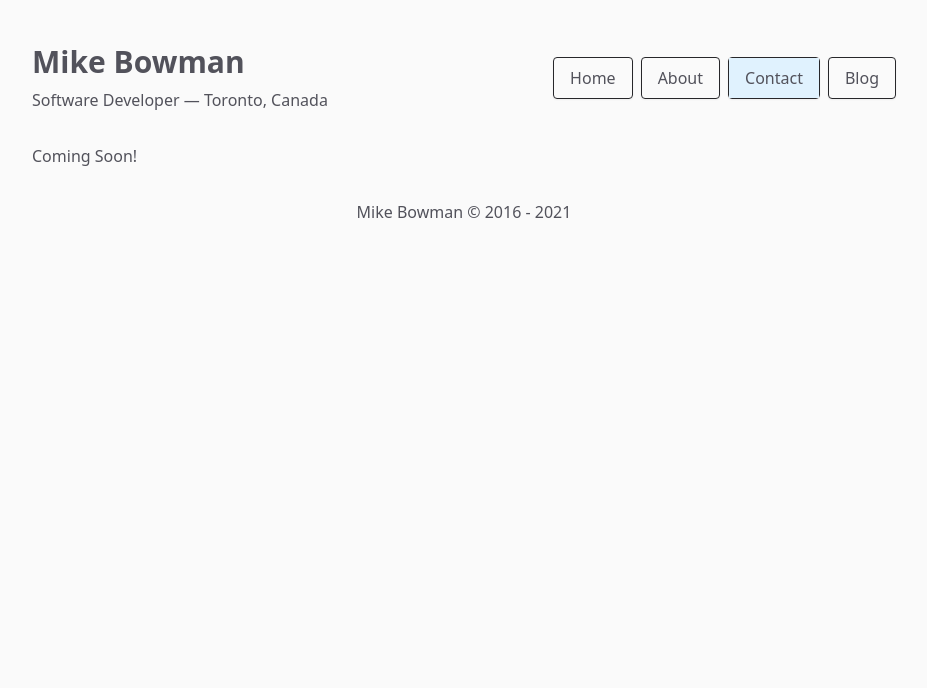
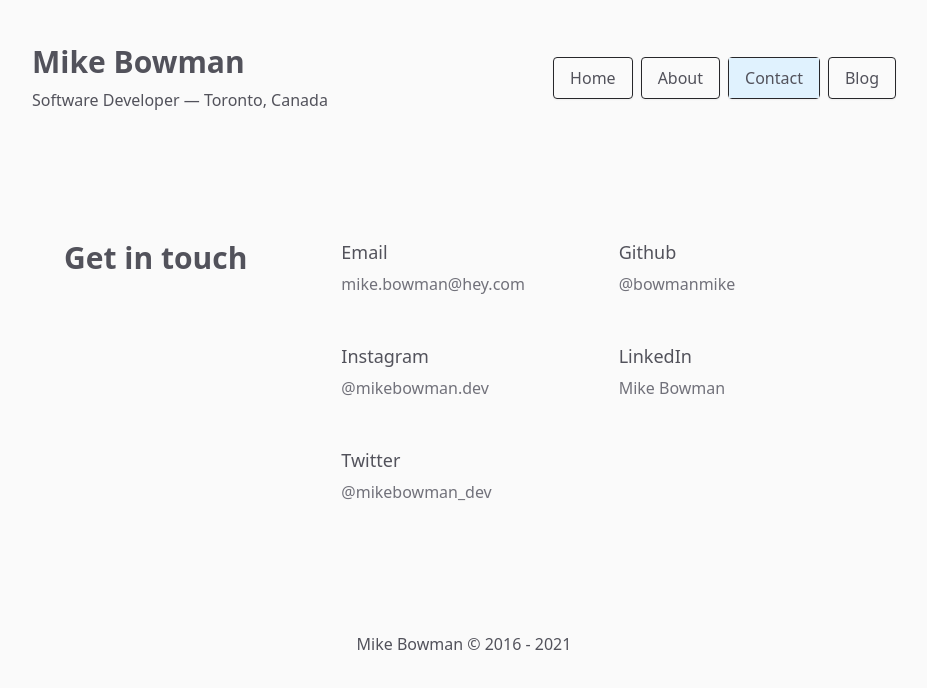
Before and after one commit to bowmanmike/bowmanmike.com, a Gatsby site: page /contact in a window 1280 px wide. Shown: the whole page, without its empty margins (176-1103 px from the left). Built offline with nearby package versions, Linux system fonts and the light colour scheme; Gatsby itself is replaced by a stand-in of ours.

Commit message:
Base contacts page

```diff
--- a/src/pages/contact.js
+++ b/src/pages/contact.js
@@ -3,10 +3,81 @@ import React from 'react';
 import Seo from '../components/Seo';
 
 const ContactPage = () => (
-  <>
+  <div>
     <Seo title="Contact" />
-    <h2>Coming Soon!</h2>
-  </>
+    <div className="max-w-7xl mx-auto py-16 px-4 sm:px-6 lg:py-24 lg:px-8">
+      <div>
+        <div className="lg:grid lg:grid-cols-3 lg:gap-8">
+          <h2 className="text-3xl font-bold sm:text-3xl">Get in touch</h2>
+          <div className="mt-8 grid grid-cols-1 gap-12 sm:grid-cols-2 sm:gap-x-8 sm:gap-y-12 lg:mt-0 lg:col-span-2">
+            <div>
+              <h3 className="text-lg leading-6 font-medium">Email</h3>
+              <dl className="mt-2 text-base text-gray-500">
+                <div>
+                  <dt className="sr-only">Email</dt>
+                  {/* Temp, until I can figure out email forwarding */}
+                  {/* <dd><a href="mailto:hello@mikebowman.dev">hello@mikebowman.dev</a></dd> */}
+                  <dd>
+                    <a href="mailto:mike.bowman@hey.com">mike.bowman@hey.com</a>
+                  </dd>
+                </div>
+              </dl>
+            </div>
+            <div>
+              <h3 className="text-lg leading-6 font-medium">Github</h3>
+              <dl className="mt-2 text-base text-gray-500">
+                <div>
+                  <dt className="sr-only">Github</dt>
+                  <dd>
+                    <a href="https://github.com/bowmanmike">@bowmanmike</a>
+                  </dd>
+                </div>
+              </dl>
+            </div>
+            <div>
+              <h3 className="text-lg leading-6 font-medium">Instagram</h3>
+              <dl className="mt-2 text-base text-gray-500">
+                <div>
+                  <dt className="sr-only">Instagram</dt>
+                  <dd>
+                    <a href="https://www.instagram.com/mikebowman.dev/">
+                      @mikebowman.dev
+                    </a>
+                  </dd>
+                </div>
+              </dl>
+            </div>
+            <div>
+              <h3 className="text-lg leading-6 font-medium">LinkedIn</h3>
+              <dl className="mt-2 text-base text-gray-500">
+                <div>
+                  <dt className="sr-only">LinkedIn</dt>
+                  <dd>
+                    <a href="https://www.linkedin.com/in/bowmanmike1/">
+                      Mike Bowman
+                    </a>
+                  </dd>
+                </div>
+              </dl>
+            </div>
+            <div>
+              <h3 className="text-lg leading-6 font-medium">Twitter</h3>
+              <dl className="mt-2 text-base text-gray-500">
+                <div>
+                  <dt className="sr-only">Twitter</dt>
+                  <dd>
+                    <a href="https://twitter.com/mikebowman_dev">
+                      @mikebowman_dev
+                    </a>
+                  </dd>
+                </div>
+              </dl>
+            </div>
+          </div>
+        </div>
+      </div>
+    </div>
+  </div>
 );
 
 export default ContactPage;
```
